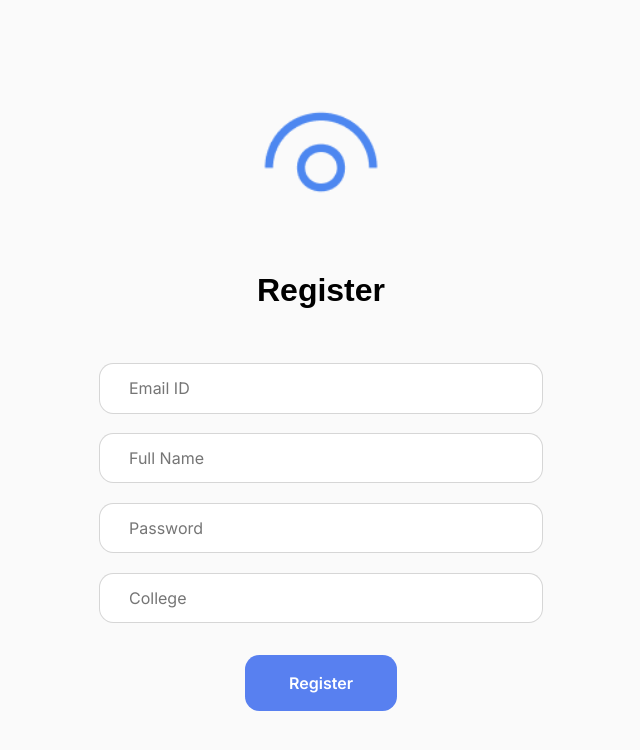
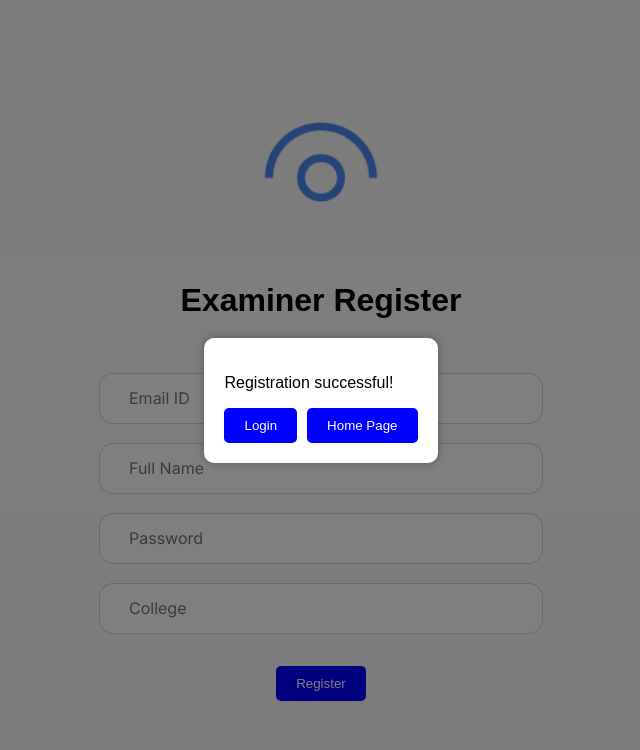
Before and after one commit to shreyasri258/Client, a React (Create React App) app: page /teacher-register in a window 1280 px wide. Both pictures are taken after a click on the button "Register". Shown: the top 750 px of the page, without its empty margins (319-959 px from the left). Built offline with nearby package versions, Linux system fonts and the light colour scheme.

Commit message:
Fixed Errors and Routes

```diff
--- a/src/AdminRegister.jsx
+++ b/src/AdminRegister.jsx
@@ -1,12 +1,19 @@
-import React from 'react';
+import React, { useState } from 'react';
 import './css/UserRegister.css';
 import logo from './images/logo.png';
 import CommonInput from './CommonInput';
-import CtaButton from './CtaButton';
+import { Link } from 'react-router-dom';
 
-const inputField =['Email ID', 'Full Name', 'Password', 'College'];
+const inputField = ['Email ID', 'Full Name', 'Password', 'College'];
 
-const UserRegister = () => {
+const AdminRegister = () => {
+  const [showModal, setShowModal] = useState(false);
+
+  const handleRegister = () => {
+    // Your registration logic goes here
+    // After successful registration, show the modal
+    setShowModal(true);
+  };
 
   return (
     <div className="user-register">
@@ -14,17 +21,31 @@ const UserRegister = () => {
         <img src={logo} alt="aankh-logo" />
       </div>
       <div className="register-form">
-            <h1 className="title-heading">Register</h1>
+        <h1 className="title-heading">Examiner Register</h1>
         <div className="input-fields">
           {inputField.map((item) => (
-                    <CommonInput placeholderText={item} />
+            <CommonInput key={item} placeholderText={item} />
           ))}
         </div>
-            <CtaButton text="Register" />
+        <button onClick={handleRegister}>Register</button>
+      </div>
+      {showModal && (
+        <div className="modal-overlay">
+          <div className="modal-card">
+            <p>Registration successful!</p>
+            <div className="modal-buttons">
+              <Link to="/teacher-login">
+                <button>Login</button>
+              </Link>
+              <Link to="/">
+                <button>Home Page</button>
+              </Link>
             </div>
           </div>
+        </div>
+      )}
+    </div>
   );
-
 };
 
-export default UserRegister;
+export default AdminRegister;
--- a/src/App.js
+++ b/src/App.js
@@ -12,6 +12,7 @@ import StudentDashboard from './StudentDashboard';
 import Exam from './Exam';
 import Landing from './landing/Landing'
 import Instructions from './Instructions';
+import RegisterHandler from './RegisterHandler';
 
 
 
@@ -24,11 +25,11 @@ const App = () => {
                 <Route path="/role-selection" element={<RoleSelection />} />
                 <Route path="/login-register" element={<LoginRegister />} />
 
-                <Route path="/register" element={<AdminRegister />} />
+                <Route path="/register" element={<RegisterHandler />} />
                 <Route path="/student-register" element={<StudentRegister />} />
                 <Route path="/teacher-register" element={<AdminRegister />} />
                 <Route path="/login" element={<LoginHandler />} />
-                <Route path="/register" element={<StudentRegister/>}/>
+
                 <Route path="/student-login" element={<StudentLogin />} />
                 <Route path="/teacher-login" element={<TeacherLogin />} />
                 <Route path="/admin-dashboard" element={<AdminDashboard />} />
--- a/src/LoginRegister.jsx
+++ b/src/LoginRegister.jsx
@@ -18,7 +18,11 @@ const LoginRegister = () => {
 
 
  const handleRegister = () => {
-  navigate('/register');
+   if (selectedRole === 'student') {
+      navigate('/student-register');
+   } else if (selectedRole === 'teacher') {
+      navigate('/teacher-register');
+   }
 };
 
 
--- a/src/RegisterHandler.jsx
+++ b/src/RegisterHandler.jsx
@@ -0,0 +1,20 @@
+import { useLocation } from 'react-router-dom';
+import StudentRegister from './StudentRegister';
+import AdminRegister from './AdminRegister';
+const RegisterHandler = () => {
+ const location = useLocation();
+ const urlParams = new URLSearchParams(location.search);
+ const role = urlParams.get('role');
+
+ switch (role) {
+    case 'student':
+      return <StudentRegister />;
+    case 'teacher':
+      return <AdminRegister />;
+    default:
+      return null;
+ }
+};
+
+
+export default RegisterHandler;
--- a/src/RoleSelection.jsx
+++ b/src/RoleSelection.jsx
@@ -14,7 +14,7 @@ const LoginRegisterPopup = ({navigate , onClose, selectedRole }) => {
        <div className="popup-inner">
          <h2>Choose your action :</h2>
          <Button onClick={() => { navigate(`/login?role=${selectedRole}`); onClose(); }}>Login</Button>
-         <Button onClick={() => { navigate('/register'); onClose(); }}>Register</Button>
+         <Button onClick={() => { navigate(`/register?role=${selectedRole}`); onClose(); }}>Register</Button>
        </div>
      </div>
   );
--- a/src/css/UserRegister.css
+++ b/src/css/UserRegister.css
@@ -80,3 +80,52 @@
 	height: 200px;
 	position: absolute;
 }
+.modal-overlay {
+	position: fixed;
+	top: 0;
+	left: 0;
+	width: 100%;
+	height: 100%;
+	background-color: rgba(0, 0, 0, 0.5);
+	display: flex;
+	justify-content: center;
+	align-items: center;
+  }
+
+  .modal-card {
+	background-color: white;
+	padding: 20px;
+	border-radius: 10px;
+	box-shadow: 0 0 10px rgba(0, 0, 0, 0.3);
+  }
+
+  .modal-buttons {
+	display: flex;
+	justify-content: center;
+	gap: 10px;
+  }
+  /* UserRegister.css */
+
+.webcam-container {
+	position: relative;
+	width: 480px; /* Adjust width as needed */
+	height: 360px; /* Adjust height as needed */
+	margin-bottom: 20px;
+  }
+
+  .webcam {
+	display: block;
+	width: 100%;
+	height: 100%;
+  }
+
+  .head-lines {
+	position: absolute;
+	top: 50%;
+	left: 50%;
+	transform: translate(-50%, -50%);
+	width: 200px;
+	height: 200px;
+	border: 2px solid red;
+	border-radius: 50%;
+  }
```
Also changed, not shown: src/RegisterHandle.jsx (deleted, +0 -85 lines), src/UserRegister.jsx (+64 -9 lines). Lines whose indentation alone changed are shown as unchanged.
